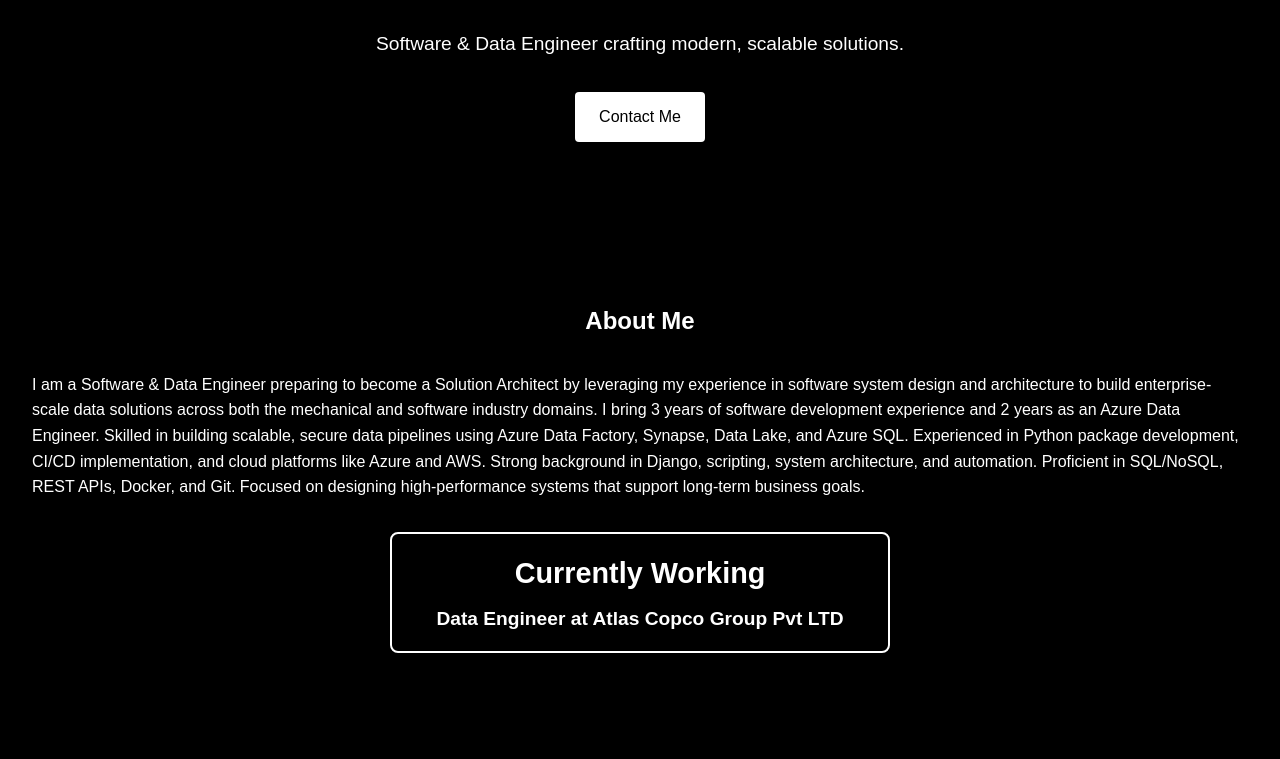
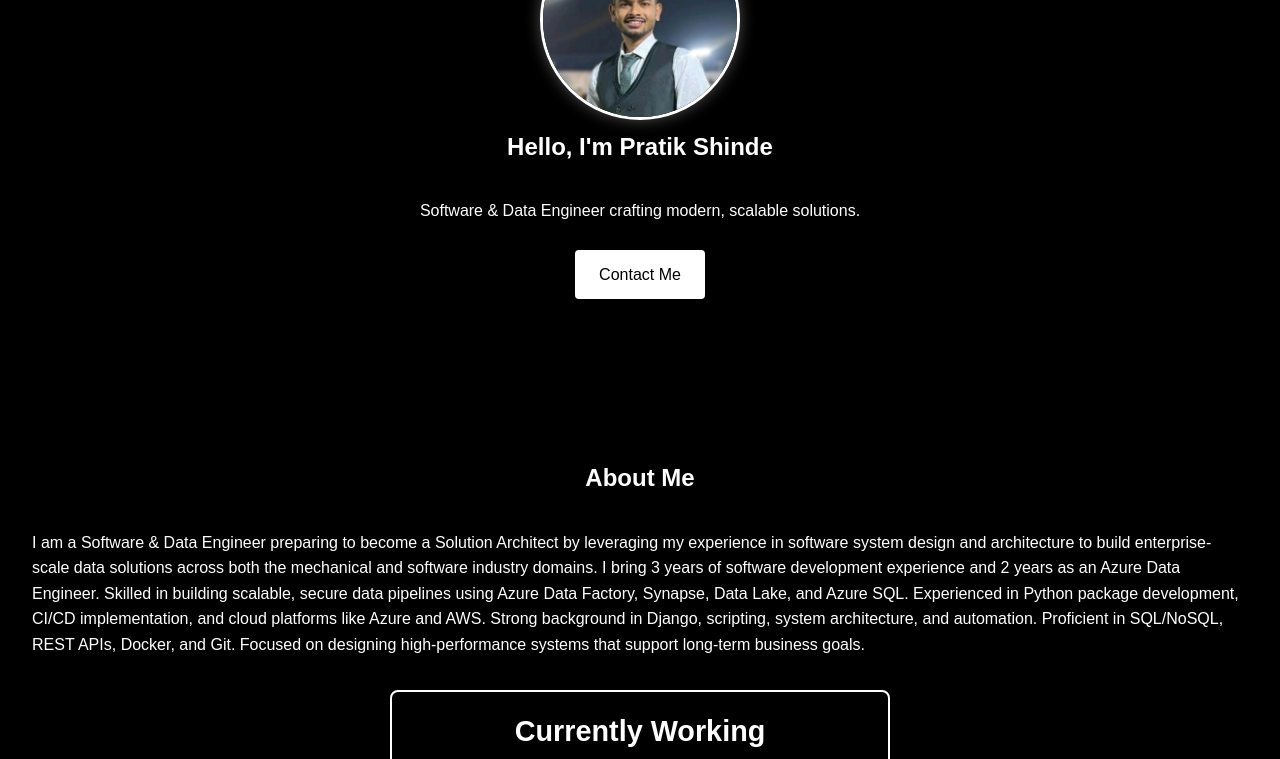
Before and after one commit to pratikshinde43/portfilo, a plain HTML site: page Files/index.html in a window 1280 px wide. Shown: the part 246-1005 px from the top of the page. Drawn offline with Linux system fonts and the light colour scheme.

Commit message:
Added Image

```diff
--- a/Files/index.html
+++ b/Files/index.html
@@ -9,7 +9,7 @@
 <body>
   <header>
     <nav>
-      <h1>Pratik Shinde Portfolio</h1>
+      <h1>Pratik Shinde | Portfolio</h1>
       <ul>
         <li><a href="#about">About</a></li>
         <li><a href="#certifications">Certifications</a></li>
@@ -21,8 +21,9 @@
   </header>
 
   <section id="hero">
+    <img src="profile_photo.jpg" alt="Pratik Shinde" class="profile-photo">
     <h2>Hello, I'm Pratik Shinde</h2>
-    <p>Software & Data Engineer crafting modern, scalable solutions.</p>
+    <p>Software & Data Engineer crafting modern, scalable solutions.</p><br>
     <a href="#contact" class="btn">Contact Me</a>
   </section>
 
@@ -32,7 +33,7 @@
 
     <div class="currently-working fade-on-scroll">
       <h3>Currently Working</h3>
-      <p>Data Engineer at Atlas Copco Group Pvt LTD</p>
+      <p>Data Engineer at Atlas Copco</p>
     </div>
   </section>
 
--- a/Files/index_style.css
+++ b/Files/index_style.css
@@ -61,14 +61,35 @@
     padding: 6rem 2rem;
   }
 
-  #hero h2 {
-    color: #ffffff;
-    font-size: 3rem;
+  .hero-content {
+    display: flex;
+    flex-direction: column;
+    align-items: center;
+    gap: 2rem;
   }
 
-  #hero p {
-    margin-bottom: 2rem;
-    font-size: 1.2rem;
+  .profile-photo {
+    width: 200px;
+    height: 200px;
+    border-radius: 50%;
+    object-fit: cover;
+    border: 3px solid #ffffff;
+    box-shadow: 0 0 15px rgba(255, 255, 255, 0.3);
+  }
+
+  .hero-text {
+    text-align: center;
+  }
+
+  @media (min-width: 768px) {
+    .hero-content {
+      flex-direction: row;
+      justify-content: center;
+    }
+    .hero-text {
+      text-align: left;
+      max-width: 500px;
+    }
   }
 
   #hero h2,
```
Also changed, not shown: Files/profile_photo.jpg (added).
